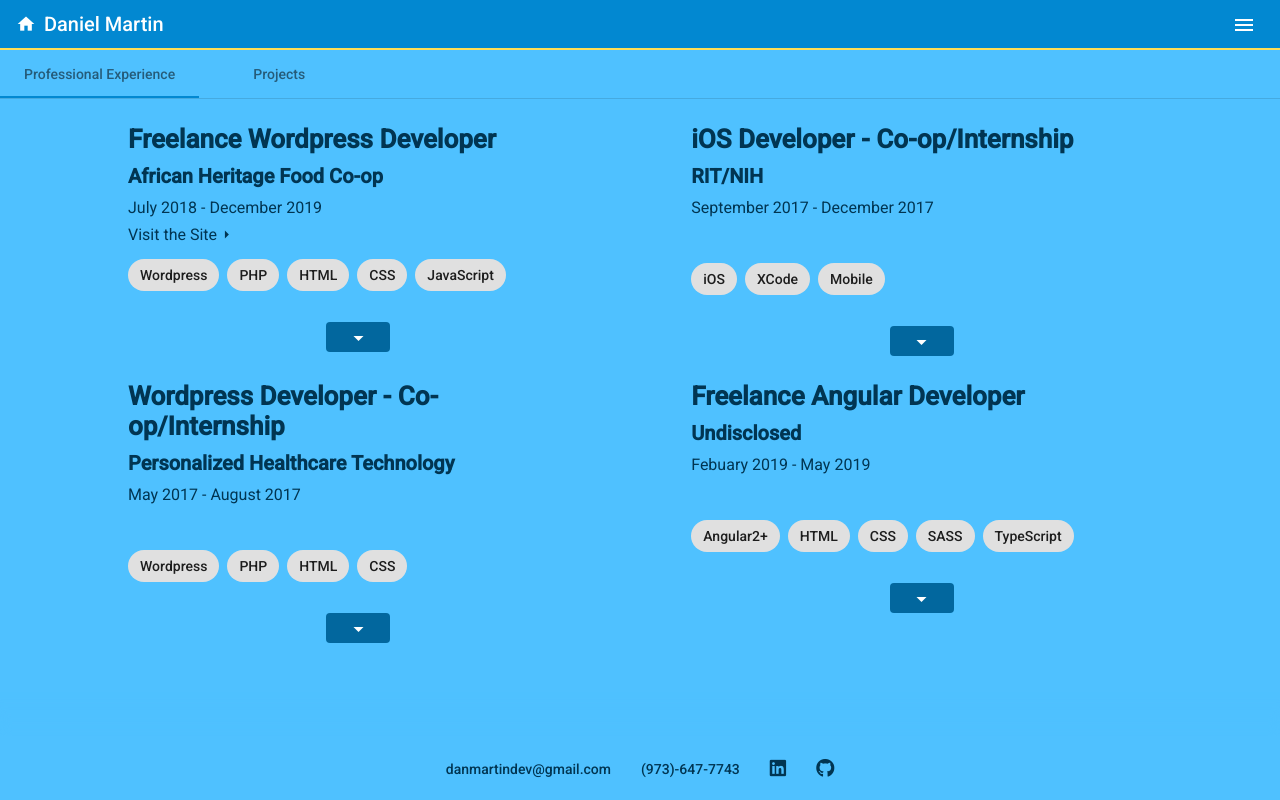
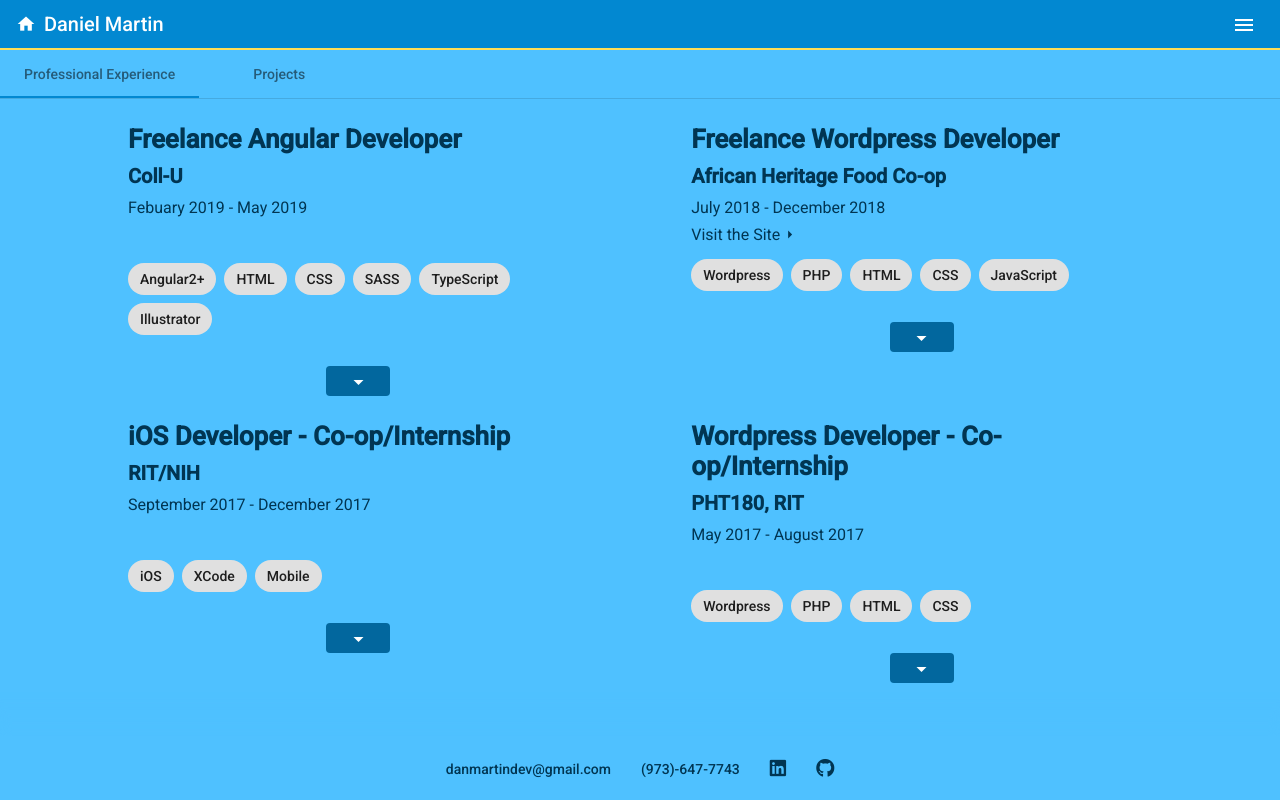
Before and after one commit to danmartindev/Portfolio, an Angular app: page /work in a window 1280 px wide. Built offline with nearby package versions, Linux system fonts and the light colour scheme.

Commit message:
added/edited entries

```diff
--- a/src/app/my-entries.ts
+++ b/src/app/my-entries.ts
@@ -1,42 +1,78 @@
 import { Entry, ProjEntry } from './entry';
 
 export const expEntries : Entry[] = [
+
+    //NDA
+    {title: "Freelance Angular Developer", company: "Coll-U", date: "Febuary 2019 - May 2019",
+    content: `Coll-U is a startup software development company out of Long Island. My main responsibility was the front end development
+    of an Angular app. My duties also included working with a designer on the UI/UX of the app, and creating user flows/mock-ups.
+    <br>
+    <br>
+    My duties as the front end developer included:
+    <br>
+    - Working with a designer on the UI/UX design of a web/mobile app    <br>
+    - Creating user flows and mockups    <br>
+    - Developing the front end of an Angular app `,
+    chips: ['Angular2+', 'HTML', 'CSS', 'SASS', 'TypeScript', 'Illustrator'], state:"*"},
+
     //AHFC//
-    {title: "Freelance Wordpress Developer", company: "African Heritage Food Co-op", date: "July 2018 - December 2019",
+    {title: "Freelance Wordpress Developer", company: "African Heritage Food Co-op", date: "July 2018 - December 2018",
     link: 'https://myahfc.com/community/', linkText: 'Visit the Site',
-    content: `This freelance project had me working with designer/developer to develop a new website for a Buffalo based non-profit.
-    A majority of my time was spent working on the community section of the site. This implements a couple of plugins which we
-    lightly customized for user accounts, and also some custom PHP to allow for user submitted posts and comments.`,
+    content: `AHFC is a Buffalo based non-profit which works in community development. My position as a freelance developer had me
+    working with a fellow developer to design and develop a new site for AHFC to expand their community. A majority of my time was
+    spent developing the community section of the site.
+    <br>
+    <br>
+    My responsibilities included: <br>
+    - Designing custom themes and pages for a new site with a designer <br>
+    - Developing custom PHP for user post and comment submission <br>
+    - Developing custom functions for WooCommerce
+    `,
     chips: ['Wordpress', 'PHP', 'HTML', 'CSS', 'JavaScript'], state:"*"},
 
     //CAMAFib
     {title: "iOS Developer - Co-op/Internship", company: "RIT/NIH", date: "September 2017 - December 2017",
     content: `This co-op had me working as an iOS developer on an NIH Grant project between RIT and the University of Rochester.
-    The goal of the project was to detect atrial fibrillation, irregular heart rhythms, through a video feed.
+    The goal of the project was to detect atrial fibrillation, irregular heart rhythms, through a video feed. I worked as the iOS
+    developer on a team including myself, a data analyst, and an android developer. The end product of my time at this position was
+    an app that on the front-end had a number of built in browser “apps” that the user could browse, while in the background, videos
+    were periodically recorded through the front facing camera. These videos would have the RGB data of each frame extracted, the
+    data sent to a Firebase database, and then the video would be deleted for the user's privacy.
     <br>
     <br>
-    I worked as the iOS developer on a team including myself, a data analyst, and an android developer.
-    The end product of my time at this position was an app that on the front-end had a number of built in browser “apps” that
-    the user could browse, while in the background, videos were periodically recorded through the front facing camera.
-    These videos would have the RGB data of each frame extracted, the data sent to a firebase database, and then the video would be deleted for the user's privacy.`,
+    My responsibilities included: <br>
+    - Designing an app with users who have never used a tablet in mind <br>
+    - Developing an iOS app which detected irregular heart rhythms using a front facing camera <br>
+    - Developing a Firebase database to store camera data <br>
+    - Presenting app updates and functions to a health board at the University of Rochester for review <br>
+
+    `,
     chips: ['iOS', 'XCode', 'Mobile'], state:"*"},
 
     //PHT
-    {title: "Wordpress Developer - Co-op/Internship", company: "Personalized Healthcare Technology", date: "May 2017 - August 2017",
-    content: `For this co-op I worked as a general web developer for the members of PHT, a group tied to the research and application
-    of healthcare technologies. Most of my work involved the development of Wordpress sites and plugins.
-    I was also responsible for some of the design work for the sites and instructing the members of PHT on how to update their
-    sites for themselves.`,
+    {title: "Wordpress Developer - Co-op/Internship", company: "PHT180, RIT", date: "May 2017 - August 2017",
+    content: `Personalized Healthcare Technology, now PHT180, is an offshoot of RIT’s faculty focused on development and advancement
+    of medical practices and technologies. My position as the WordPress developer for the group had me work with designing and
+    developing WordPress themes and plugins for various faculty members.
+    <br>
+    <br>
+    My work included: <br>
+    - Working with a team of designers <br>
+    - Creating custom WordPress themes for multiple projects <br>
+    - Customizing existing WordPress Plugins <br>
+    - Instructing faculty members on management of WordPress sites
+    `,
     chips: ['Wordpress', 'PHP', 'HTML', 'CSS'], state:"*"},
-
-    //NDA
-    {title: "Freelance Angular Developer", company: "Undisclosed", date: "Febuary 2019 - May 2019",
-    content: `This project had me developing a social media type Angular2+ app. This project is currently under NDA.`,
-    chips: ['Angular2+', 'HTML', 'CSS', 'SASS', 'TypeScript'], state:"*"},
 
 ]
 
 export const projEntries : ProjEntry[] = [
+    //Portfolio
+    {title: "Career Seed", type: "Angular Web App", date: "Under Construction!",
+    link: "https://github.com/danmartindev/Hunt-Helper", linkText: "Preview",
+    content: `Career Seed is an Angular App made to help professionals on the job hunt. It's still currently in the design stage,
+    but you can see some of the framework in the link above.`,
+    chips: ['Angular2+', 'HTML', 'CSS', 'SASS', 'TypeScript', 'Angular Material', 'Illustrator', 'Photoshop'], state:"*"},
 
     //Portfolio
     {title: "My Portfolio", type: "Angular Site", date: "Still Updating!",
```
